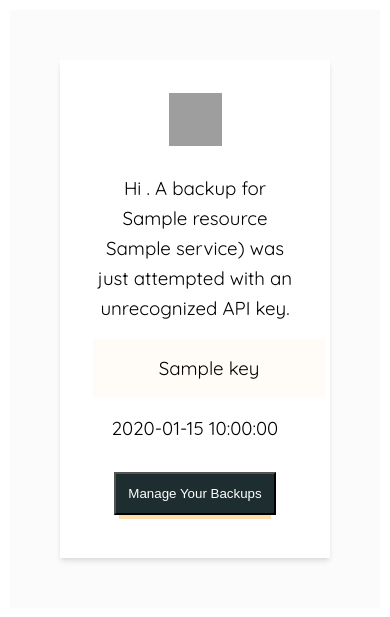
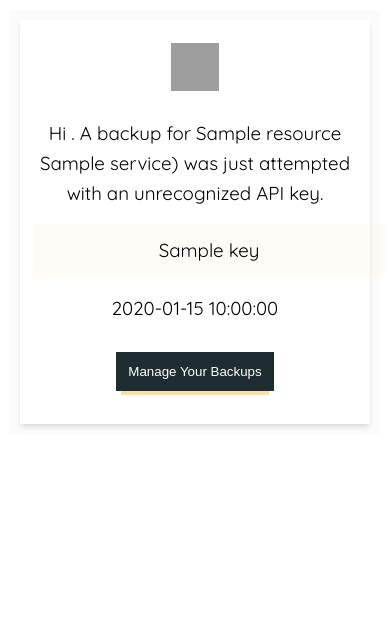
Before and after one commit to backmeup-app/duran, a Flask app: template templates/backup_request_unauthorized.html in a window 390 px wide. Shown: the top 617 px of the page. Run offline with Flask 2, Linux system fonts and the light colour scheme; the template is opened without the code that fills it: most values are stand-ins (such as "Sample title", 1, 10 or a date in 2020); grey boxes are pictures that could not be loaded.

Commit message:
feat: made email templates responsive

```diff
--- a/middleware/resource.py
+++ b/middleware/resource.py
@@ -13,6 +13,8 @@ def resource_middleware(method):
         service_service = get_service("services")
         user_service = get_service("users")
         resource = resource_service.find_one({"uuid": resource_uuid})
+
+        print(request.environ.get('REMOTE_ADDR'))
 
         if resource is None:
             return {
--- a/templates/backup_request_unauthorized.html
+++ b/templates/backup_request_unauthorized.html
@@ -1,21 +1,11 @@
 {% extends 'layout.html' %} {% block title %} {{ resource['name'].title() }} -
 Backup Successful {% endblock %} {% block body %}
-<div
-  style="
-    padding: 30px;
-    margin: 50px;
-    background: white;
-    line-height: 30px;
-    box-shadow: 0 4px 6px -1px rgba(0, 0, 0, 0.1),
-      0 2px 4px -1px rgba(0, 0, 0, 0.06);
-  "
->
+<div class="content">
   <table align="center">
     <tr>
       <td align="center">
         <img
-          width="53px"
-          height="53px"
+          class="icon-failure"
           src="https://res.cloudinary.com/olamileke/image/upload/v1660771214/backmeup/assets/email/karlsson-x-sign-1_q9ceeo.png"
         />
       </td>
@@ -24,7 +14,7 @@ Backup Successful {% endblock %} {% block body %}
       <td>
         <div style="margin: {% if key %} 15px 0 {% else %} 10px 0 {% endif %}">
           <p
-            style="margin: 0 0 {% if key %} 16px {% else %} 10px {% endif %} 0; text-align: center"
+            style="margin: 0 0 {% if key %} 16px {% else %} 10px {% endif %} 0;"
           >
             Hi {{ user['first_name'] }}. {% if key %} A backup for {{
             resource['name'].capitalize() }} {{ service['name'].capitalize() }})
@@ -38,15 +28,15 @@ Backup Successful {% endblock %} {% block body %}
             style="
               width: 100%;
               padding: 14px;
-              text-align: center;
               margin: 0 0 16px 0;
+              line-height: 25px;
               background: rgba(255, 222, 173, 0.1);
             "
           >
             {{ key }}
           </p>
           {% endif %}
-          <p style="text-align: center">{{ timestamp }}</p>
+          <p>{{ timestamp }}</p>
         </div>
       </td>
     </tr>
--- a/templates/layout.html
+++ b/templates/layout.html
@@ -9,13 +9,34 @@
         padding: 50px;
       }
 
+      .content {
+        padding: 30px;
+        margin: 50px;
+        background: white;
+        line-height: 30px;
+        box-shadow: 0 4px 6px -1px rgba(0, 0, 0, 0.1),
+          0 2px 4px -1px rgba(0, 0, 0, 0.06);
+      }
+
+      .icon-success {
+        width: 60px;
+        height: 60px;
+      }
+
+      .icon-failure {
+        width: 53px;
+        height: 53px;
+      }
+
       p {
         margin: 0;
+        text-align: center;
       }
 
       button {
         text-align: center;
         outline: none;
+        border: none;
         padding: 12px;
         color: white;
         background: #1e2d2f;
@@ -52,6 +73,18 @@
         .table__main {
           width: 100%;
         }
+        .content {
+          padding: 20px 10px;
+          margin: 10px;
+        }
+        .icon-success {
+          width: 55px;
+          height: 55px;
+        }
+        .icon-failure {
+          width: 48px;
+          height: 48px;
+        }
       }
     </style>
   </head>
```
Also changed, not shown: templates/backup_successful.html (+4 -12 lines).
